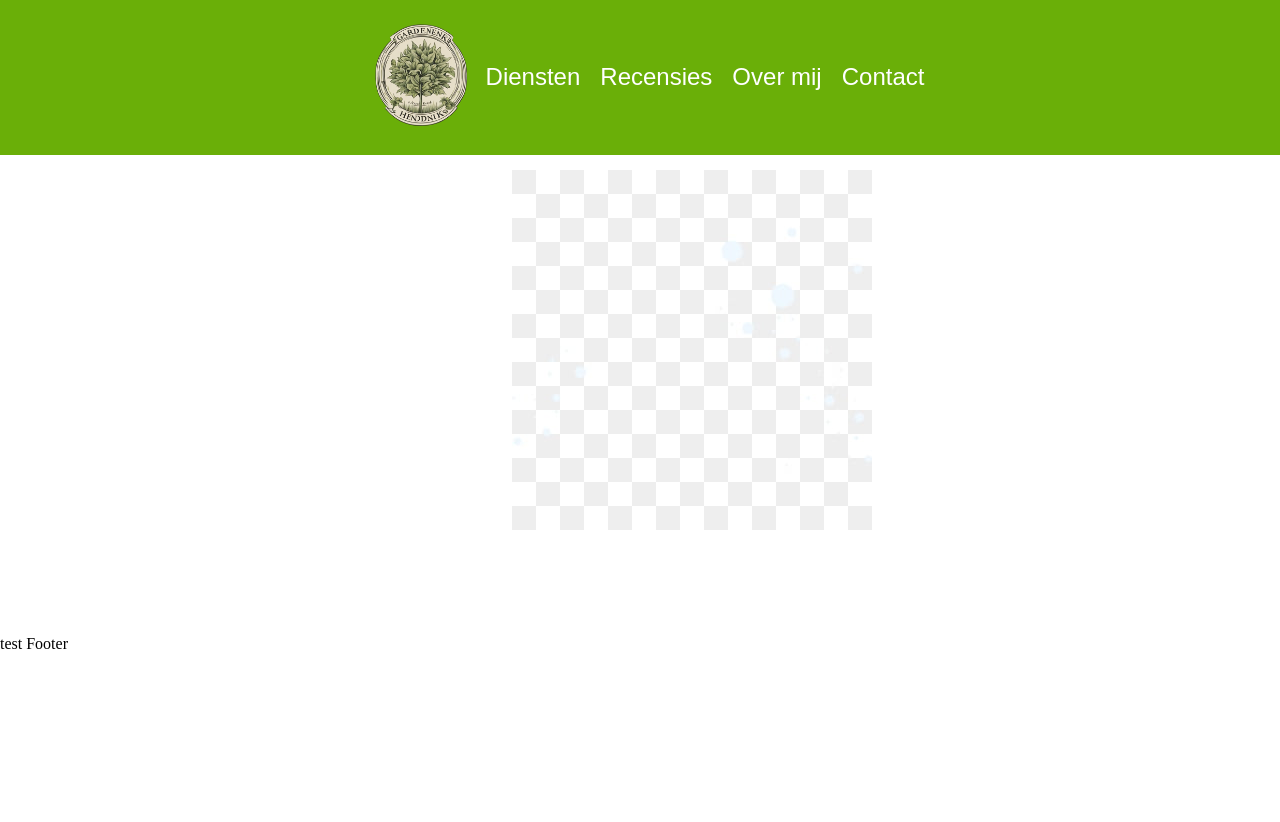
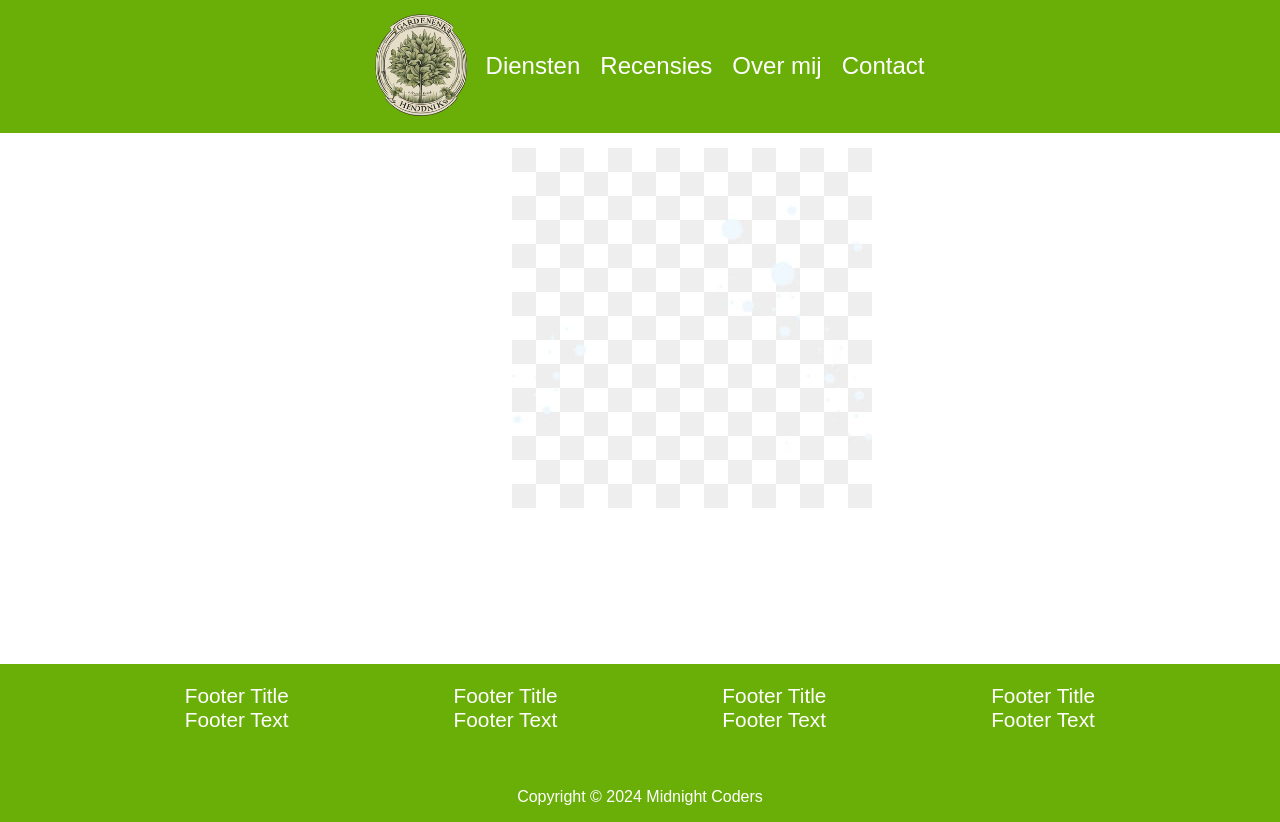
Before and after one commit to Mllyszn/Klantopdracht_rep, a PHP site: page / in a window 1280 px wide. Before the commit the page ends 649 px from the top, so only its background shows below. Run offline with PHP 8.4, Linux system fonts and the light colour scheme.

Commit message:
header en footer af

```diff
--- a/assets/css/style.css
+++ b/assets/css/style.css
@@ -19,14 +19,15 @@ main {
   grid-area: 2 / 1 / 5 / 6;
 }
 footer {
-  grid-area: 5 / 1 / 6 / 6;
+  grid-area: 6 / 1 / 6 / 6;
 }
 
 header {
     display: flex;
     justify-content: center;
     align-items: center;
-    padding: 10px;
+    padding: 0;
+    margin: 0;
     background-color: #6aaf08;
 }
 
@@ -41,11 +42,15 @@ header {
   gap: 20px;
 }
 
-a {
+.headerbutton {
   color: white;
   text-decoration: none;
   font-family: sans-serif;
   font-size: 1.5rem;
+}
+
+.headerbutton:hover {
+  color: lightgray;
 }
 
 .nepimg{
@@ -55,3 +60,38 @@ a {
   width: 20%;
   margin-top: 15px;
 }
+
+footer {
+  background-color: #6aaf08;
+}
+
+#footer-content {
+  display: flex;
+  justify-content: space-evenly;
+  padding: 20px;
+}
+
+.footer-row {
+  display: flex;
+  flex-direction: column;
+}
+
+footer a {
+  text-decoration: none;
+  color: white;
+  font-family: sans-serif;
+  font-size: 1.3rem;
+}
+
+footer a:hover {
+  color: lightgray;
+}
+
+#copyright-container {
+  display: flex;
+  justify-content: center;
+  padding-top: 20px;
+  color: white;
+  font-family: sans-serif;
+  font-size: 1rem;
+}
--- /dev/null
+++ b/footer.php
@@ -0,0 +1,27 @@
+<footer>
+    <div id="footer-content">
+        <div class="footer-row">
+            <a href="#" class="footer-title">Footer Title</a>
+            <a href="#" class="footer-text">Footer Text</a>
+        </div>
+        <div class="footer-row">
+            <a href="#" class="footer-title">Footer Title</a>
+            <a href="#" class="footer-text">Footer Text</a>
+        </div>
+        <div class="footer-row">
+            <a href="#" class="footer-title">Footer Title</a>
+            <a href="#" class="footer-text">Footer Text</a>
+        </div>
+        <div class="footer-row">
+            <a href="#" class="footer-title">Footer Title</a>
+            <a href="#" class="footer-text">Footer Text</a>
+        </div>
+    </div>
+    <div id="copyright-container">
+        <p>Copyright © 2024 Midnight Coders</p>
+    </div>
+</footer>
+</div>
+</body>
+
+</html>
--- a/header.php
+++ b/header.php
@@ -0,0 +1,26 @@
+<!DOCTYPE html>
+<html lang="en">
+
+<head>
+    <meta charset="UTF-8" />
+    <meta name="viewport" content="width=device-width, initial-scale=1.0" />
+    <title>Tuinman Hogendijk</title>
+    <link rel="stylesheet" href="assets/css/style.css" />
+    <link rel="icon" href="favicon.ico" />
+</head>
+
+<body>
+    <div id="container">
+        <header id="header">
+            <div id="weblogo-container">
+                <a href="index.php">
+                    <img id="weblogo" src="assets/img/logo_ko.png" alt="weblogo">
+                </a>
+            </div>
+            <div id="headerbuttons">
+                <a class="headerbutton" href="#diensten">Diensten</a>
+                <a class="headerbutton" href="#recensies">Recensies</a>
+                <a class="headerbutton" href="#overmij">Over mij</a>
+                <a class="headerbutton" href="#contact">Contact</a>
+            </div>
+        </header>
--- a/index.html
+++ /dev/null
@@ -1,38 +0,0 @@
-<!DOCTYPE html>
-<html lang="en">
-  <head>
-    <meta charset="UTF-8" />
-    <meta name="viewport" content="width=device-width, initial-scale=1.0" />
-    <title>Tuinman Hogendijk</title>
-    <link rel="stylesheet" href="assets/css/style.css" />
-    <link rel="icon" href="favicon.ico">
-  </head>
-  <body>
-    <div id="container">
-      <header id="header">
-        <div id="weblogo-container">
-          <a href="index.html">
-            <img id="weblogo" src="assets/img/logo_ko.png" alt="weblogo" />
-          </a>
-        </div>
-        <div id="headerbuttons">
-          <a href="#diensten">Diensten</a>
-          <a href="#recensies">Recensies</a>
-          <a href="#over mij">Over mij</a>
-          <a href="#contact">Contact</a>
-        </div>
-      </header>
-      <main>
-        <div class="nepimg">
-          <img src="assets/img/emptyimgT.jpg" alt="emptyImg" />
-          <!-- <h3>(slideshow foto's) ^</h3> -->
-        </div>
-      </main>
-      <footer>
-        <div class="con">
-          <p>test Footer</p>
-        </div>
-      </footer>
-    </div>
-  </body>
-</html>
--- /dev/null
+++ b/index.php
@@ -0,0 +1,10 @@
+<?php
+include ('header.php');
+?>
+<main>
+  <div class="nepimg">
+    <img src="assets/img/emptyimgT.jpg" alt="emptyImg">
+    <!-- <h3>(slideshow foto's) ^</h3> -->
+  </div>
+</main>
+<?php include ('footer.php'); ?>
```
